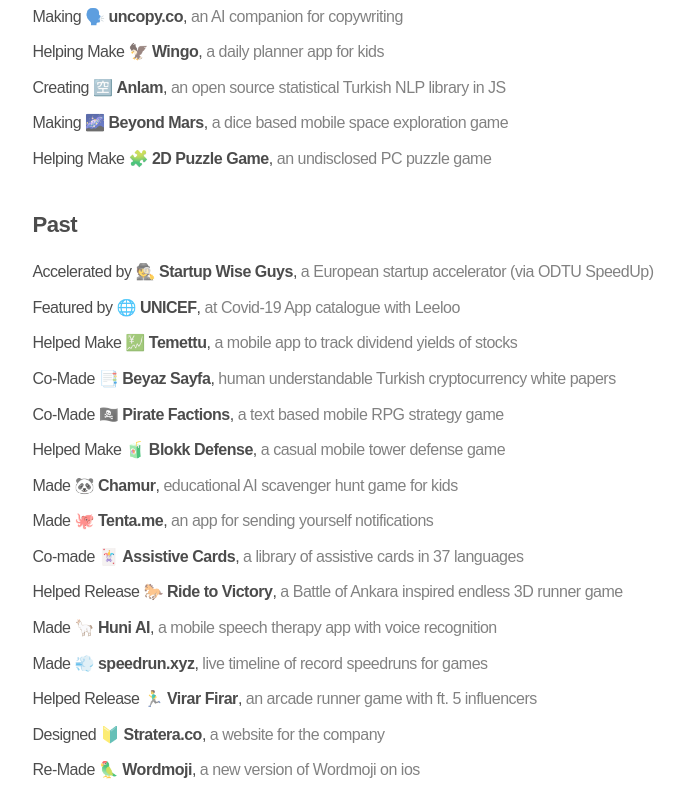
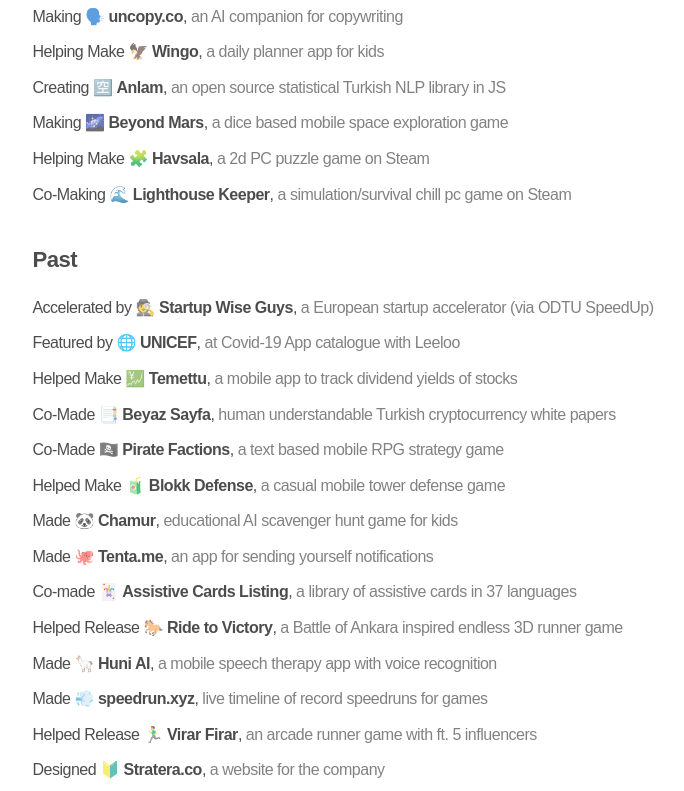
Before and after one commit to btk/buraktokak, a Gatsby site: page / in a window 1280 px wide. Shown: the part 615-1406 px from the top of the page, without its empty margins (145-829 px from the left). Built offline with nearby package versions, Linux system fonts and the light colour scheme; Gatsby itself is replaced by a stand-in of ours; a web font is replaced by a local one.

Commit message:
Update index.js

```diff
--- a/src/pages/index.js
+++ b/src/pages/index.js
@@ -76,7 +76,8 @@
             <li>Helping Make  🦅 <b>Wingo</b>, <span>a daily planner app for kids</span></li>
             <li>Creating  🈳 <b>Anlam</b>, <span>an open source statistical Turkish NLP library in JS</span></li>
             <li>Making    🌌 <b>Beyond Mars</b>, <span>a dice based mobile space exploration game</span></li>
-            <li>Helping Make 🧩 <b>2D Puzzle Game</b>, <span>an undisclosed PC puzzle game</span></li>
+            <li>Helping Make 🧩 <b>Havsala</b>, <span>a 2d PC puzzle game on Steam</span></li>
+            <li>Co-Making 🌊 <b>Lighthouse Keeper</b>, <span>a simulation/survival chill pc game on Steam</span></li>
           </ul>
         </div>
 
@@ -91,7 +92,7 @@
             <li>Helped Make 🧃 <a href="https://stratera.co/game/blokk-defense/" target="_blank"><b>Blokk Defense</b></a>, <span>a casual mobile tower defense game</span></li>
             <li>Made 🐼 <a href="https://assistivecards.com/chamur" target="_blank"><b>Chamur</b></a>, <span>educational AI scavenger hunt game for kids</span></li>
             <li>Made 🐙 <a href="https://tenta.me/" target="_blank"><b>Tenta.me</b></a>, <span>an app for sending yourself notifications</span></li>
-            <li>Co-made 🃏 <a href="https://assistivecards.com/" target="_blank"><b>Assistive Cards</b></a>, <span>a library of assistive cards in 37 languages</span></li>
+            <li>Co-made 🃏 <a href="https://assistivecards.com/" target="_blank"><b>Assistive Cards Listing</b></a>, <span>a library of assistive cards in 37 languages</span></li>
             <li>Helped Release 🐎 <a href="https://stratera.co/game/ride-to-victory/" target="_blank"><b>Ride to Victory</b></a>, <span>a Battle of Ankara inspired endless 3D runner game</span></li>
             <li>Made 🦙 <a href="https://assistivecards.com/huni" target="_blank"><b>Huni AI</b></a>, <span>a mobile speech therapy app with voice recognition</span></li>
             <li>Made ‍💨 <a href="https://speedrun.xyz" target="_blank"><b>speedrun.xyz</b></a>, <span>live timeline of record speedruns for games</span></li>
```
